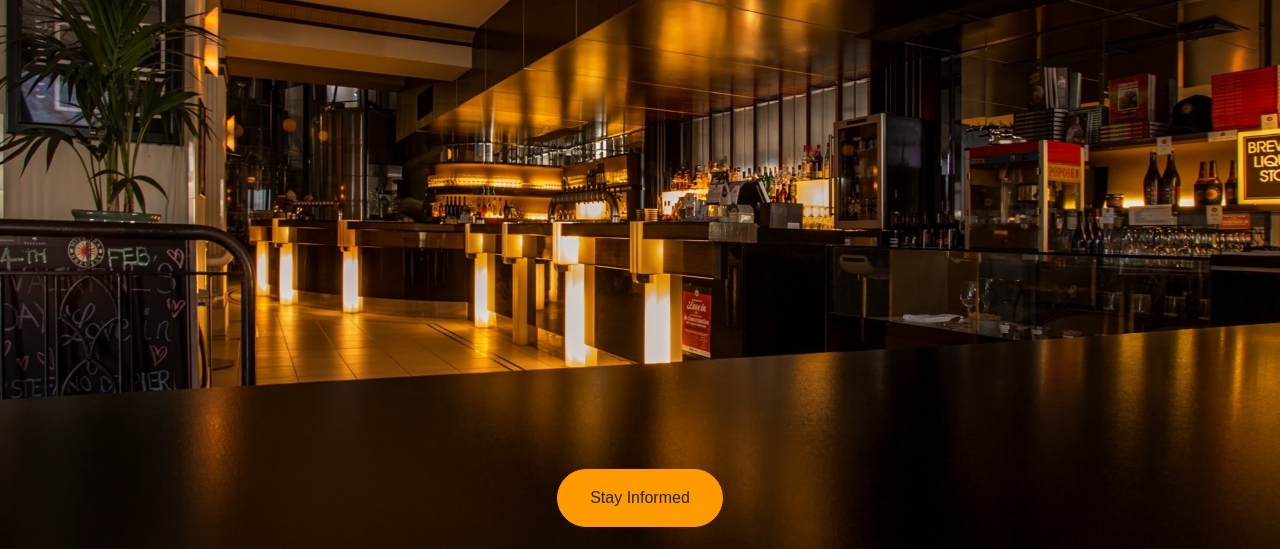
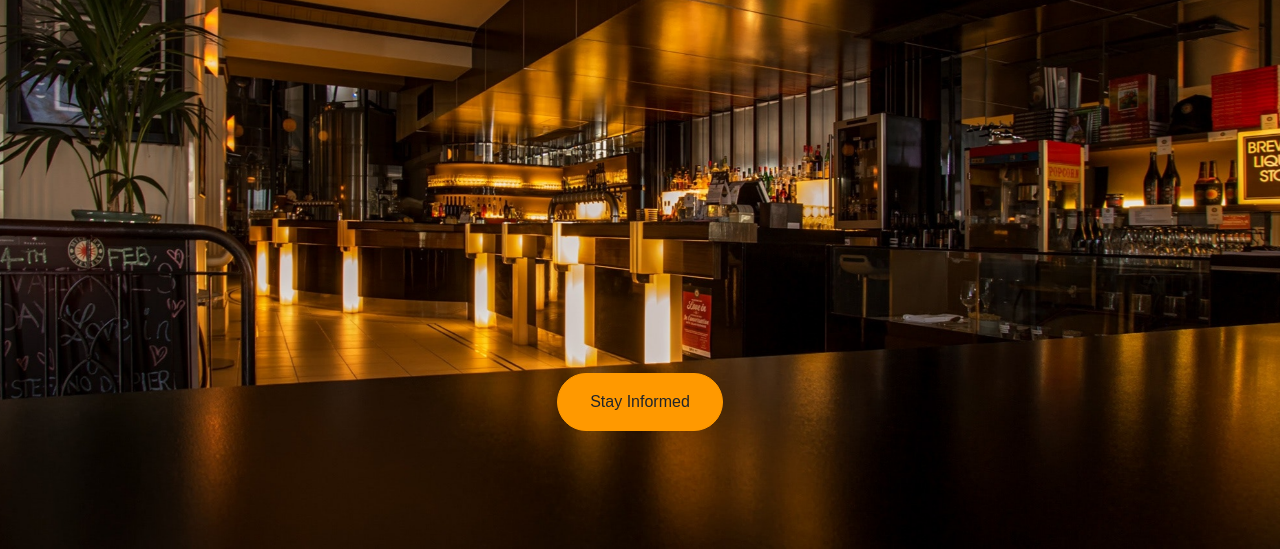
Before and after one commit to jpolicastro/LeBronze, a plain HTML site: page index.html in a window 1280 px wide. Shown: the part 251-800 px from the top of the page. Drawn offline with nearby package versions, Linux system fonts and the light colour scheme.

Commit message:
Add files via upload

```diff
--- a/style.css
+++ b/style.css
@@ -22,7 +22,7 @@ h2 {
 }
 
 .buffer {
-    height: 29rem;
+    height: 23rem;
 }
 
 .btn {
```
